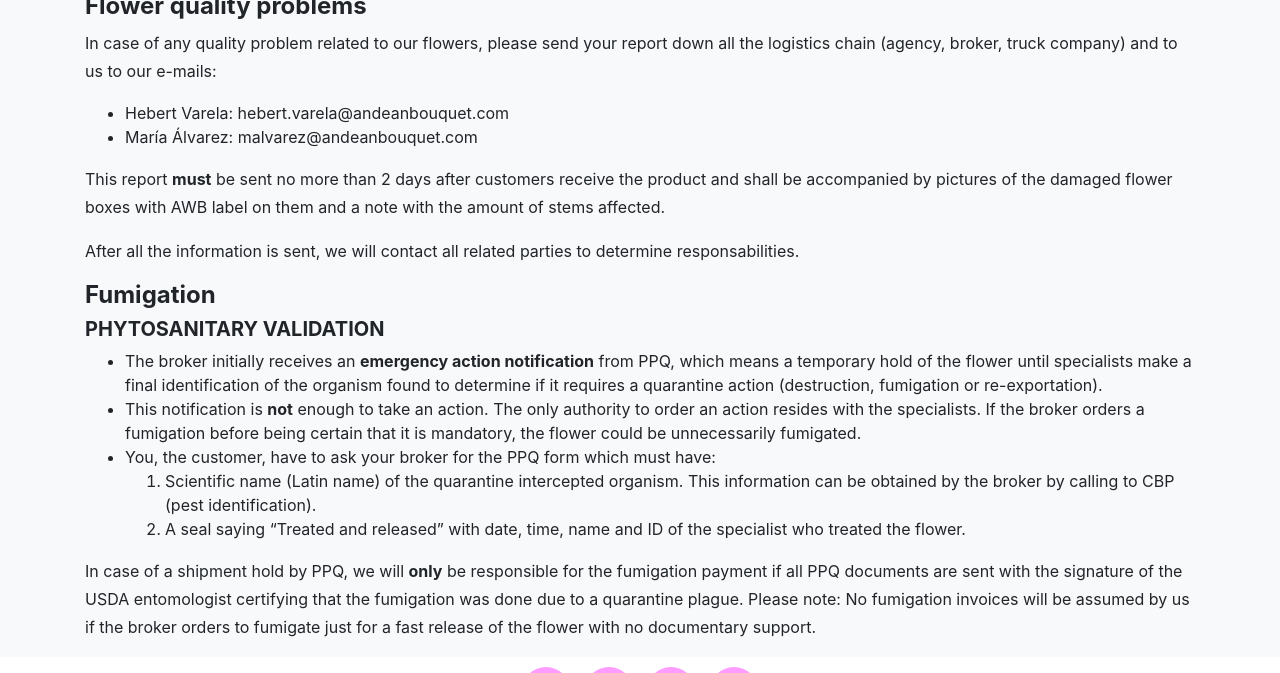
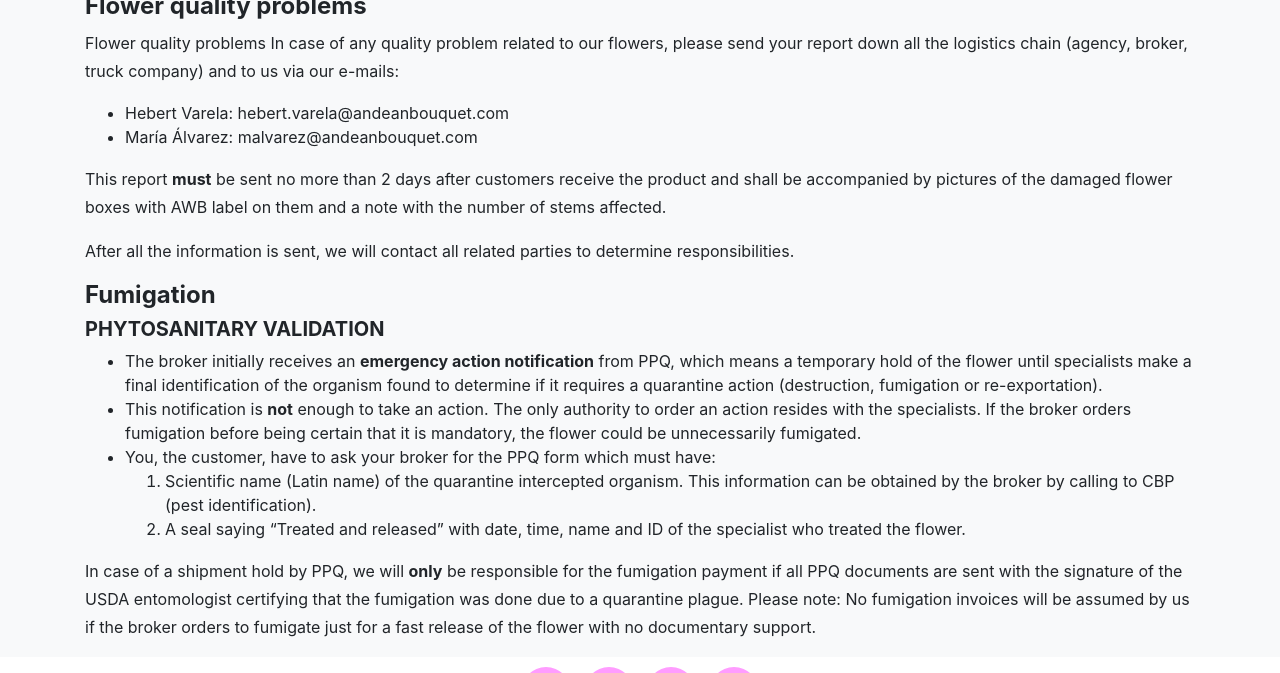
Before and after one commit to andeanbouquet/andeanbouquet.github.io, a Jekyll site: the page built from policies.md, in a window 1280 px wide and 900 px high, scrolled down 870 px, cut to the strip 227-900 px from the top of the window. Built offline with Jekyll 4.4.1, drawn with Linux system fonts in a browser that asks for light colours; some web fonts are replaced; some of the changed text lies outside the part shown.

Commit message:
grammar check

```diff
--- a/_data/sitetext.yml
+++ b/_data/sitetext.yml
@@ -74,10 +74,10 @@ en: &DEFAULT_EN
       We export high quality cut hydrangeas, from our farms in Colombia to you. Andean Bouquet's team provides wholesale florists worldwide with fresh cut hydrangeas, packed with care and expertise to ensure that you receive the flowers in perfect condition. This is why, our clients in the USA and Canada, our main markets, Europe, UAE and other countries in the Far East trust us.
       <br>
       <br>
-      Hydrangeas are our specialty but we also grow and export Bird-of-Paradise in bulk.
+      Hydrangeas are our specialty, but we also grow and export Bird-of-Paradise in bulk.
       <br>
       <br>
-      As flower producers, we share the same concern amongst consumers regarding the environmental impact of floricultural production. Therefore, we are permanently aware of classification systems for pesticides, selection and safe application of pesticides, and environmental pollution.
+      As flower producers, we share the same concern amongst consumers regarding the environmental impact of floriculture. Therefore, we are permanently aware of classification systems for pesticides, selection and safe application of pesticides, and environmental pollution.
       <br>
       <br>
       We want our clients and the final consumer of our fresh cut flowers to know that we care about our environment.
--- a/policies.md
+++ b/policies.md
@@ -9,19 +9,20 @@ background: grey
 </div>
 
 
-We always work on improving our product's quality, therefore, your feedback is very important for us.
+We always work on improving our product’s quality, therefore, your feedback is essential to us.
 
 ![An image](./assets/img/subpages/policies.jpg){:height="100%" width="100%"}
 
 ####  Flower quality problems
 
-In case of any quality problem related to our flowers, please send your report down all the logistics chain (agency, broker, truck company) and to us to our e-mails:
+Flower quality problems
+In case of any quality problem related to our flowers, please send your report down all the logistics chain (agency, broker, truck company) and to us via our e-mails:
 - Hebert Varela: hebert.varela@andeanbouquet.com
 - María Álvarez: malvarez@andeanbouquet.com
 
-This report **must** be sent no more than 2 days after customers receive the product and shall be accompanied by pictures of the damaged flower boxes with AWB label on them and a note with the amount of stems affected.
+This report **must** be sent no more than 2 days after customers receive the product and shall be accompanied by pictures of the damaged flower boxes with AWB label on them and a note with the number of stems affected.
 
-After all the information is sent, we will contact all related parties to determine responsabilities.
+After all the information is sent, we will contact all related parties to determine responsibilities.
 
 ####  Fumigation
 
@@ -30,7 +31,7 @@ After all the information is sent, we will contact all related parties to determ
 
 - The broker initially receives an **emergency action notification** from PPQ, which means a temporary hold of the flower until specialists make a final identification of the organism found to determine if it requires a quarantine action (destruction, fumigation or re-exportation).
 - This notification is **not** enough to take an action.
-The only authority to order an action resides with the specialists. If the broker orders a fumigation before being certain that it is mandatory, the flower could be unnecessarily fumigated.
+The only authority to order an action resides with the specialists. If the broker orders fumigation before being certain that it is mandatory, the flower could be unnecessarily fumigated.
 - You, the customer, have to ask your broker for the PPQ form which must have:
 1. Scientific name (Latin name) of the quarantine intercepted organism. This information can be obtained by the broker by calling to CBP (pest identification).
 2. A seal saying “Treated and released” with date, time, name and ID of the specialist who treated the flower.
```
Also changed, not shown: more_about_us.md (+3 -3 lines), new_customers.md (+2 -2 lines), product_care.md (+6 -6 lines), 6 other files.
